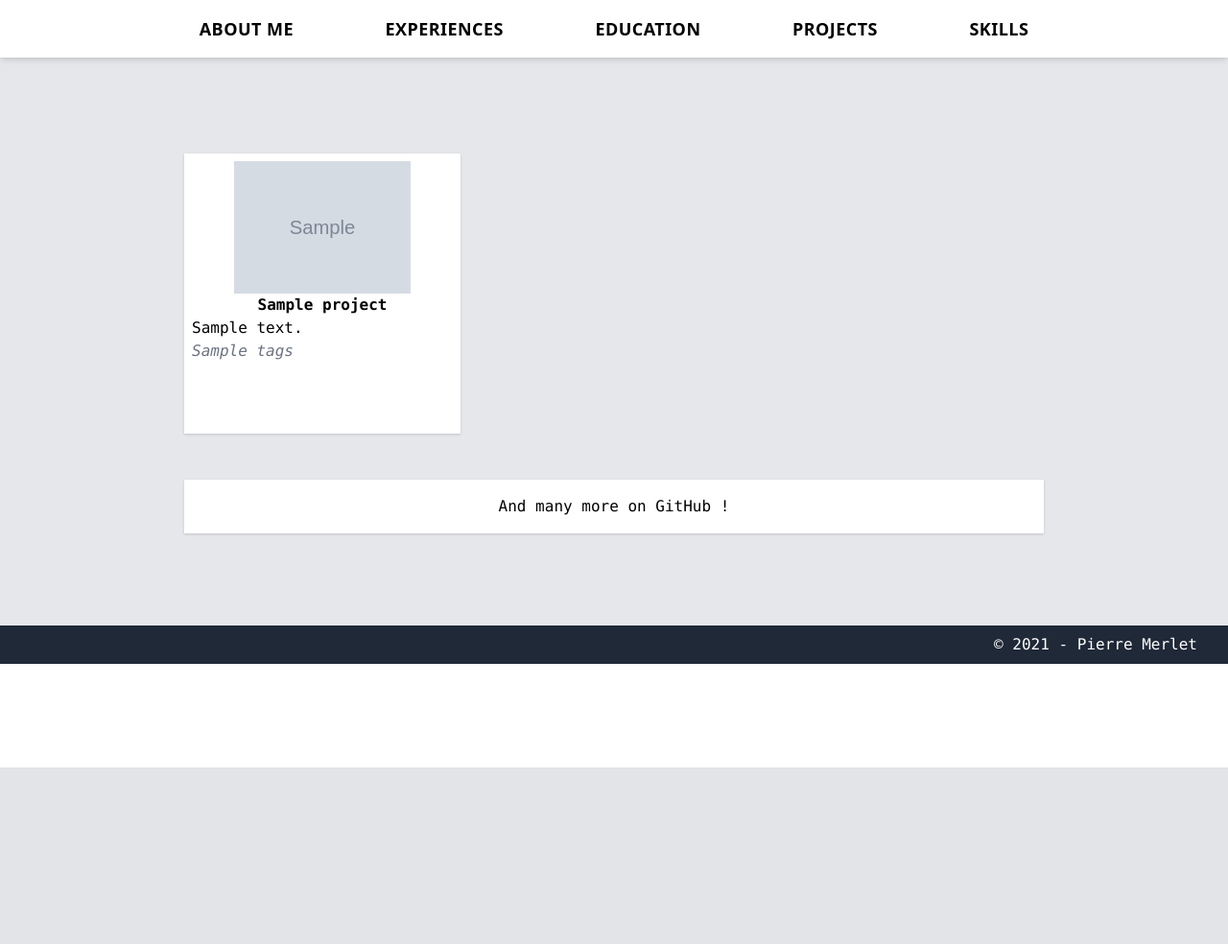
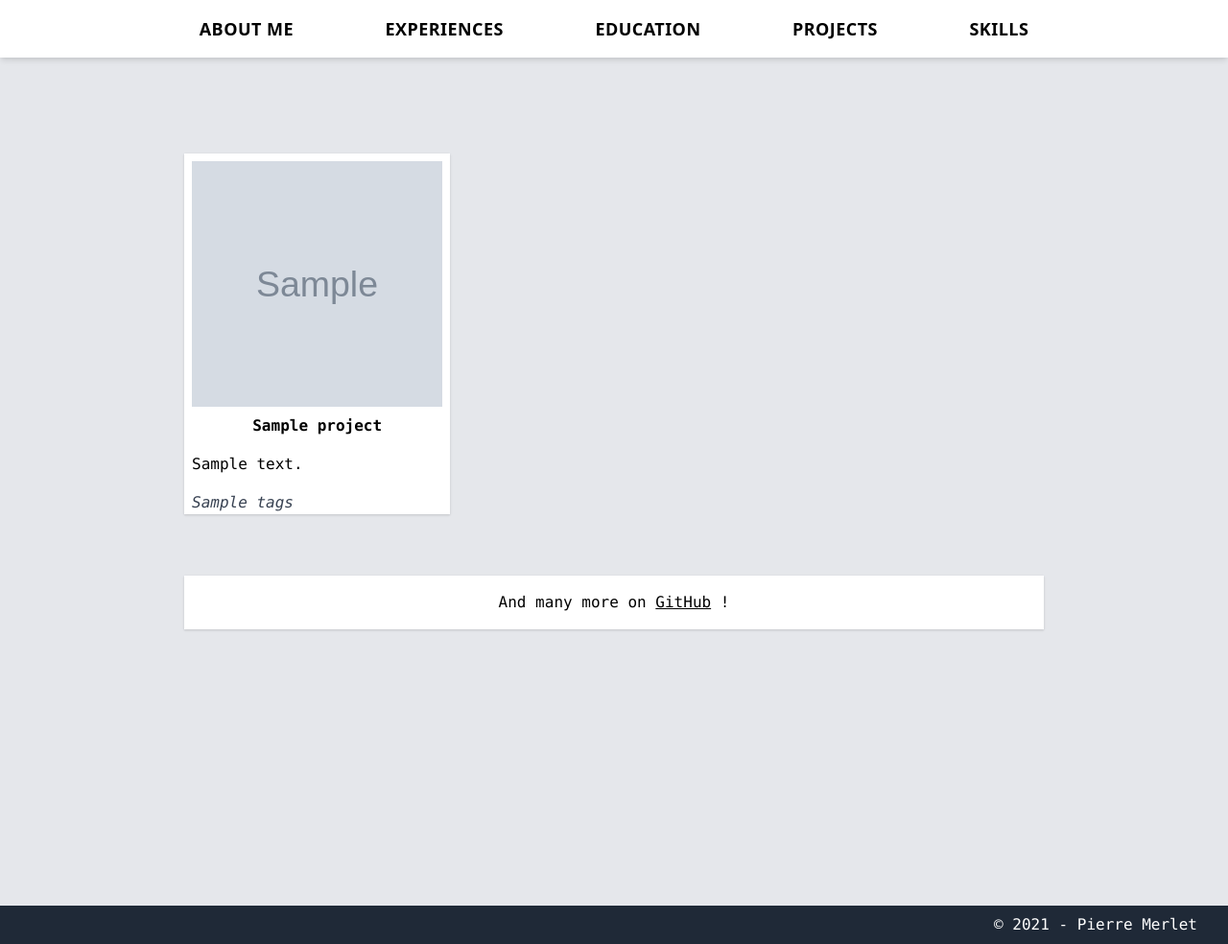
Before and after one commit to PierreMrt/django-portfolio, a Django app: template portfolio/templates/projects.html in a window 1280 px wide. Shown: the whole page at 96% size. Before the commit the page ends 800 px from the top, so only its background shows below. Run offline with Django 3.2, Linux system fonts and the light colour scheme; the template is opened without the code that fills it: most values are stand-ins (such as "Sample title", 1, 10 or a date in 2020); grey boxes marked "Sample" are stand-in pictures.

Commit message:
design for projects.html

```diff
--- a/portfolio/templates/projects.html
+++ b/portfolio/templates/projects.html
@@ -1,17 +1,18 @@
 {% extends 'base.html' %}
 {% block projects %}
 
-<div class='grid grid-cols-1 md:grid-cols-3 gap-4 mt-4 lg:mt-16'>
+<div class='grid grid-cols-1 lg:grid-cols-3 gap-8 text-xs md:text-base mt-4 lg:mt-16'>
     {% for project in projects %}
-    <a href='{{ project.link }}' class='bg-white h-full shadow hover:shadow-2xl p-2'>
-        <img src="{{ project.image.url }}" alt='project image' class='object-contain h-1/2 mx-auto'>
-        <div class='font-bold text-center'>{{ project.title }}</div>
-        <div>{{ project.short_descr }}</div>
-        <div class='italic font-medium text-gray-500'>{{ project.tags }}</div>
+    <a href='{{ project.link }}' class='relative bg-white h-full shadow hover:shadow-2xl p-2'>
+        <img src="{{ project.image.url }}" alt='project image' class='object-cover mx-auto lg:h-64'>
+        <p class='font-bold text-center text-sm md:text-base my-2 lg:h-8'>{{ project.title }}</p>
+        <p class='lg:mb-8'>{{ project.short_descr }}</p>
+        <p class='lg:absolute bottom-0 italic font-medium text-gray-700 mt-2'>{{ project.tags }}</p>
     </a>
     {% endfor %}
 
-    <a href='https://github.com/PierreMrt/' class='bg-white md:col-span-3 mt-8 py-4 text-center shadow hover:shadow-2xl'>And many more on GitHub !</a>
+    <a href='https://github.com/PierreMrt/' class='bg-white lg:col-span-3 mt-8 lg:mb-48 py-4 text-sm md:text-base text-center shadow hover:shadow-2xl'>
+        And many more on <span class='underline'>GitHub</span> !</a>
 </div>
 
 {% endblock %}
```
